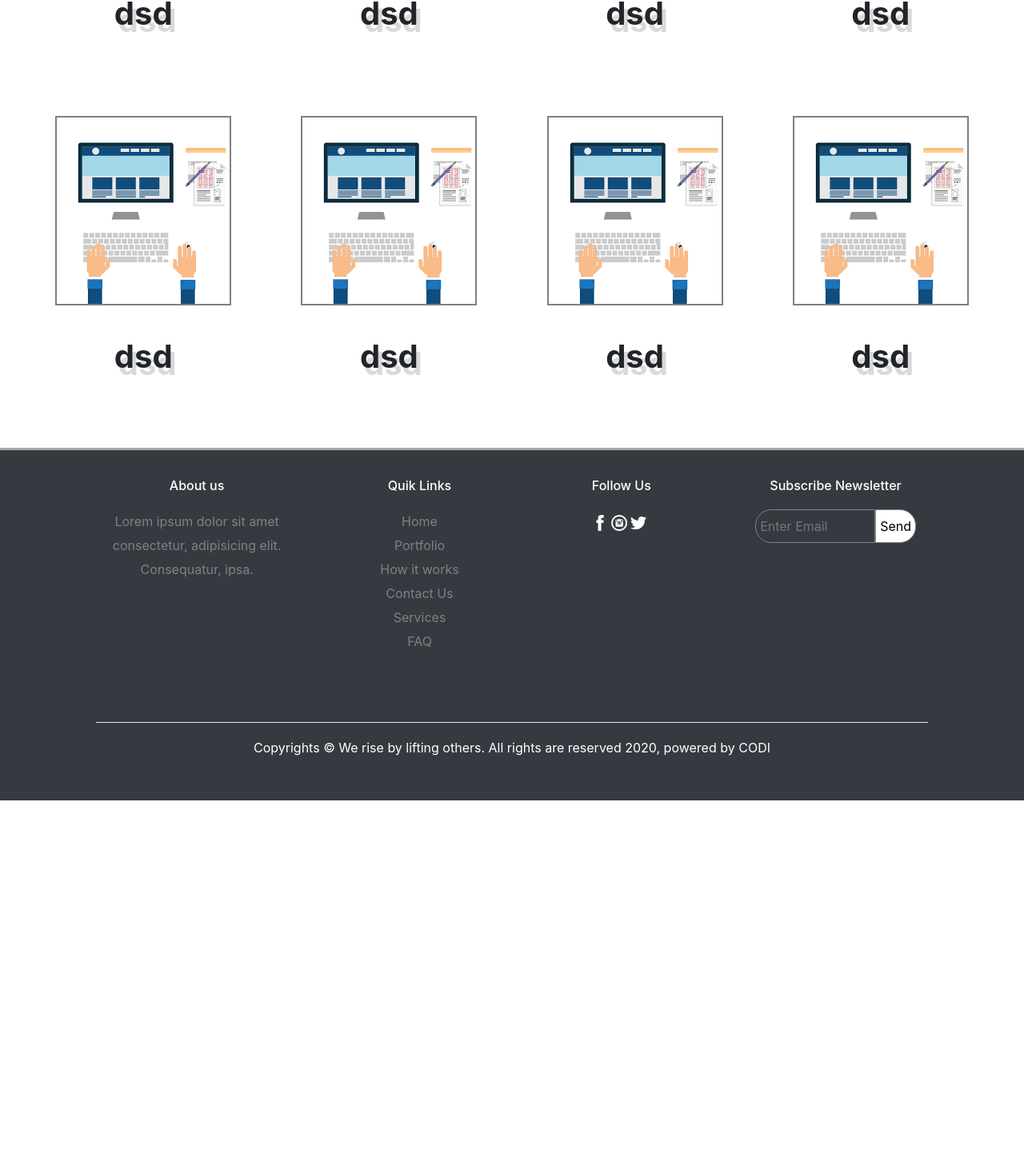
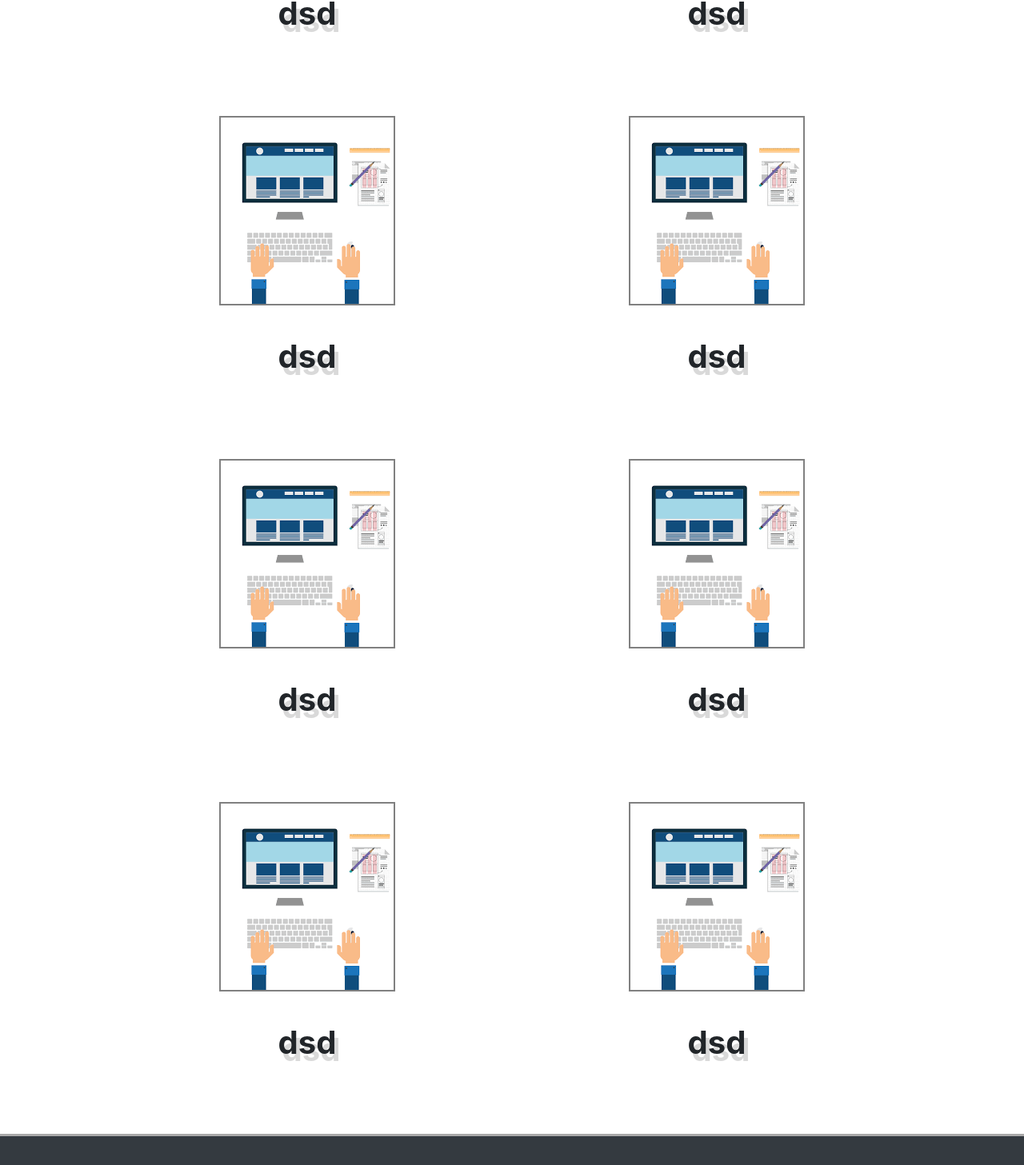
Before and after one commit to OussamaGhamian/WeRiseByLiftingOthers, a React (Create React App) app: page /Portfolio in a window 1280 px wide. Shown: the part 467-1924 px from the top of the page at 80% size. Before the commit the page ends 1468 px from the top, so only its background shows below. Built offline with nearby package versions, Linux system fonts and the light colour scheme.

Commit message:
ChangePortfolioTo2Colum

```diff
--- a/src/Components/Portfolio/Porfolio.css
+++ b/src/Components/Portfolio/Porfolio.css
@@ -1,6 +1,6 @@
 .fmDiv {
   display: grid;
-  grid-template-columns: 20% 20% 20% 20%;
+  grid-template-columns:  20% 20%;
   margin-top: 5%;
   width: 100%;
   justify-content: space-evenly ;
--- a/src/Components/Portfolio/Portfolio.js
+++ b/src/Components/Portfolio/Portfolio.js
@@ -26,6 +26,8 @@ export default class portfolio extends Component {
                             <img className="portI" src={image1} />
                             <h1>dsd</h1>
                         </a>
+                        </div>
+                        <div className="fmDiv">
                         <a href={DataImage} target="_blank">
                             <img className="portI" src={image1} />
                             <h1>dsd</h1>
@@ -34,6 +36,7 @@ export default class portfolio extends Component {
                             <img className="portI" src={image1} />
                             <h1>dsd</h1>
                         </a>
+
                     </div>
                     <div className="fmDiv">
 
@@ -45,6 +48,8 @@ export default class portfolio extends Component {
                             <img className="portI" src={image1} />
                             <h1>dsd</h1>
                         </a>
+                        </div>
+                        <div className="fmDiv">
                         <a href={DataImage} target="_blank">
                             <img className="portI" src={image1} />
                             <h1>dsd</h1>
@@ -53,7 +58,8 @@ export default class portfolio extends Component {
                             <img className="portI" src={image1} />
                             <h1>dsd</h1>
                         </a>
-                    </div>
+                        </div>
+
 
                 </div>
             </div>
```
